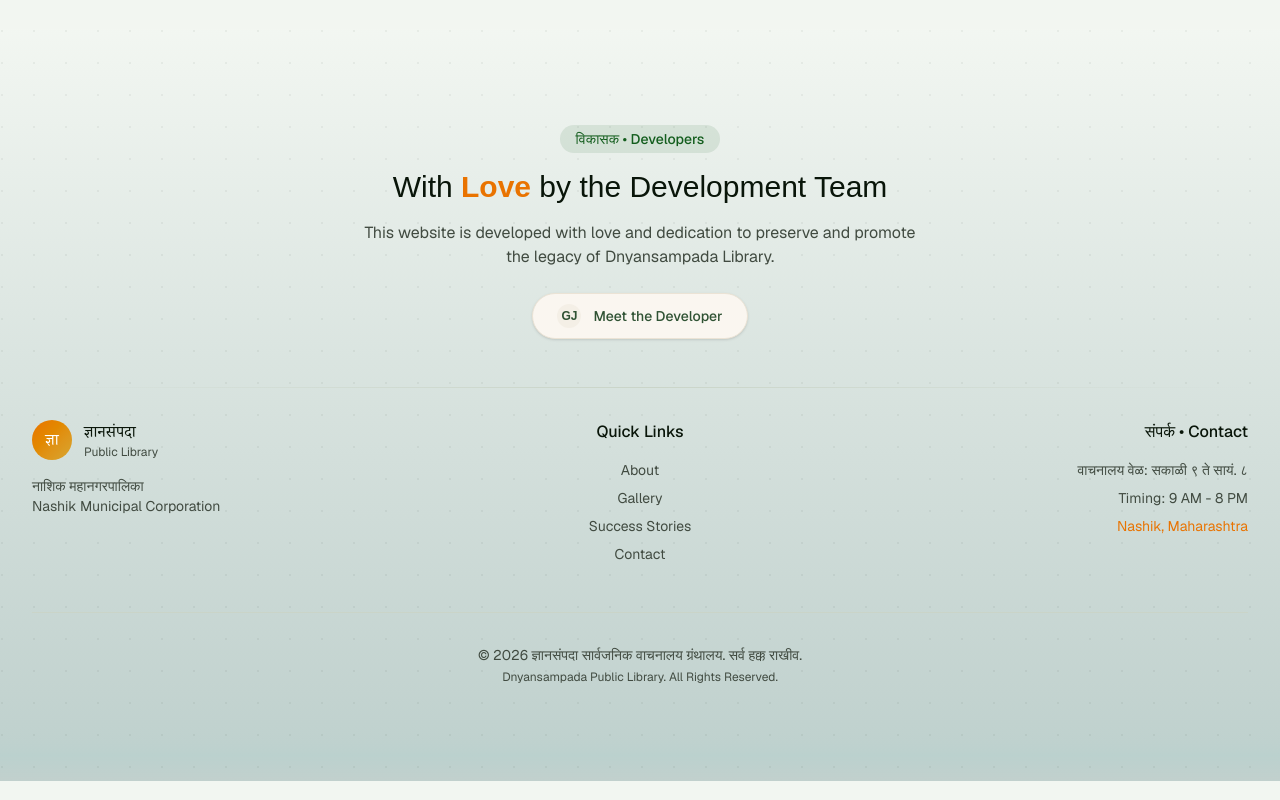
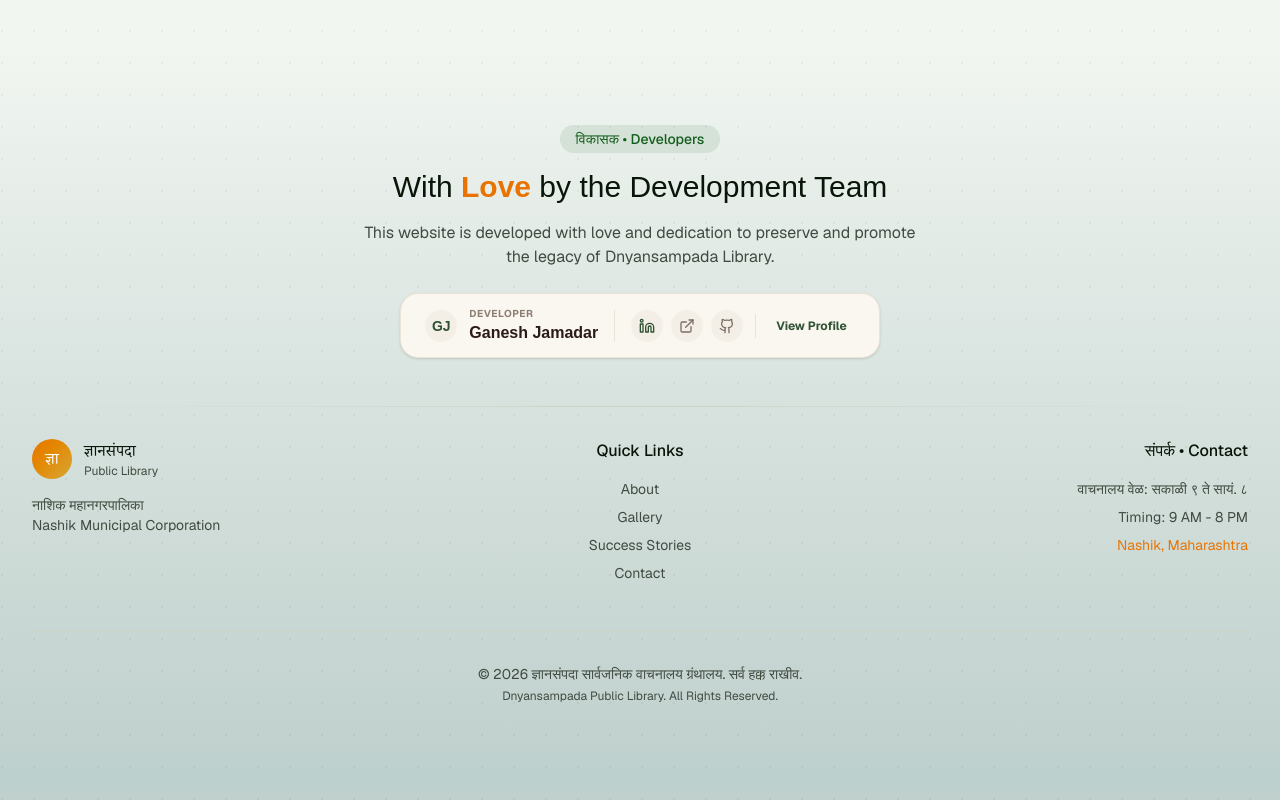
Before and after one commit to GaneshJamadar369/Government-Library-Nashik, a Next.js app: page /about in a window 1280 px wide. Shown: the part 3375-4175 px from the top of the page. Built offline with nearby package versions, Linux system fonts and the light colour scheme; a web font is replaced by a local one.

Commit message:
feat: show developer name and direct links in footer for better visibility

```diff
--- a/components/footer.tsx
+++ b/components/footer.tsx
@@ -34,16 +34,59 @@ export default function Footer() {
             This website is developed with love and dedication to preserve and promote the legacy of Dnyansampada Library.
           </p>
 
-          {/* Trigger Button */}
-          <motion.button
-            onClick={() => setIsDevModalOpen(true)}
-            className="inline-flex items-center gap-3 px-6 py-2.5 rounded-full bg-[#FAF6F0] border border-[#EBE3D5] text-[#2F5233] hover:text-[#2B1B17] hover:bg-[#F4EFE6] transition-all font-medium text-sm shadow-sm cursor-pointer"
-            whileHover={{ scale: 1.03 }}
-            whileTap={{ scale: 0.97 }}
-          >
-            <span className="w-6 h-6 rounded-full bg-[#F4EFE6] flex items-center justify-center font-serif text-xs font-bold text-[#2F5233]">GJ</span>
-            Meet the Developer
-          </motion.button>
+          {/* Compact, High-Visibility Info Badge */}
+          <div className="inline-flex flex-col sm:flex-row items-center gap-4 px-6 py-3 rounded-2xl bg-[#FAF6F0] border border-[#EBE3D5] shadow-sm">
+            <div className="flex items-center gap-3">
+              <span className="w-8 h-8 rounded-full bg-[#F4EFE6] flex items-center justify-center font-serif text-sm font-bold text-[#2F5233]">GJ</span>
+              <div className="text-left">
+                <span className="text-[10px] text-[#8D7E73] font-bold block uppercase tracking-wider">DEVELOPER</span>
+                <span className="font-serif font-semibold text-[#2B1B17] text-base">Ganesh Jamadar</span>
+              </div>
+            </div>
+
+            <div className="hidden sm:block h-8 w-px bg-[#EBE3D5]" />
+
+            {/* Direct Links */}
+            <div className="flex items-center gap-2">
+              <a
+                href="https://www.linkedin.com/in/ganeshjamadar/"
+                target="_blank"
+                rel="noopener noreferrer"
+                title="LinkedIn"
+                className="p-2 rounded-full bg-[#F4EFE6] text-[#2F5233] hover:bg-[#E7AC6F]/20 transition-all cursor-pointer"
+              >
+                <svg xmlns="http://www.w3.org/2000/svg" width="16" height="16" viewBox="0 0 24 24" fill="none" stroke="currentColor" strokeWidth="2" strokeLinecap="round" strokeLinejoin="round"><path d="M16 8a6 6 0 0 1 6 6v7h-4v-7a2 2 0 0 0-2-2 2 2 0 0 0-2 2v7h-4v-7a6 6 0 0 1 6-6z"/><rect width="4" height="12" x="2" y="9"/><circle cx="4" cy="4" r="2"/></svg>
+              </a>
+              <a
+                href="https://ganeshjamadar.vercel.app/"
+                target="_blank"
+                rel="noopener noreferrer"
+                title="Portfolio"
+                className="p-2 rounded-full bg-[#F4EFE6] text-[#7D6E65] hover:bg-[#EBE3D5] transition-all cursor-pointer"
+              >
+                <svg xmlns="http://www.w3.org/2000/svg" width="16" height="16" viewBox="0 0 24 24" fill="none" stroke="currentColor" strokeWidth="2" strokeLinecap="round" strokeLinejoin="round"><path d="M15 3h6v6"/><path d="M10 14 21 3"/><path d="M18 13v6a2 2 0 0 1-2 2H5a2 2 0 0 1-2-2V8a2 2 0 0 1 2-2h6"/></svg>
+              </a>
+              <a
+                href="https://github.com/GaneshJamadar369"
+                target="_blank"
+                rel="noopener noreferrer"
+                title="GitHub"
+                className="p-2 rounded-full bg-[#F4EFE6] text-[#7D6E65] hover:bg-[#EBE3D5] transition-all cursor-pointer"
+              >
+                <svg xmlns="http://www.w3.org/2000/svg" width="16" height="16" viewBox="0 0 24 24" fill="none" stroke="currentColor" strokeWidth="2" strokeLinecap="round" strokeLinejoin="round"><path d="M15 22v-4a4.8 4.8 0 0 0-1-3.5c3 0 6-2 6-5.5.08-1.25-.27-2.48-1-3.5.28-1.15.28-2.35 0-3.5 0 0-1 0-3 1.5-2.64-.5-5.36-.5-8 0C6 2 5 2 5 2c-.3 1.15-.3 2.35 0 3.5A5.403 5.403 0 0 0 4 9c0 3.5 3 5.5 6 5.5-.39.49-.68 1.05-.85 1.65-.17.6-.22 1.23-.15 1.85v4"/><path d="M9 18c-4.51 2-5-2-7-2"/></svg>
+              </a>
+
+              <div className="h-6 w-px bg-[#EBE3D5] mx-1 hidden sm:block" />
+
+              <button
+                onClick={() => setIsDevModalOpen(true)}
+                title="View Full Card"
+                className="text-xs font-bold text-[#2F5233] hover:underline cursor-pointer px-2 py-1"
+              >
+                View Profile
+              </button>
+            </div>
+          </div>
         </motion.div>
 
         {/* Developer Profile Modal */}
```
